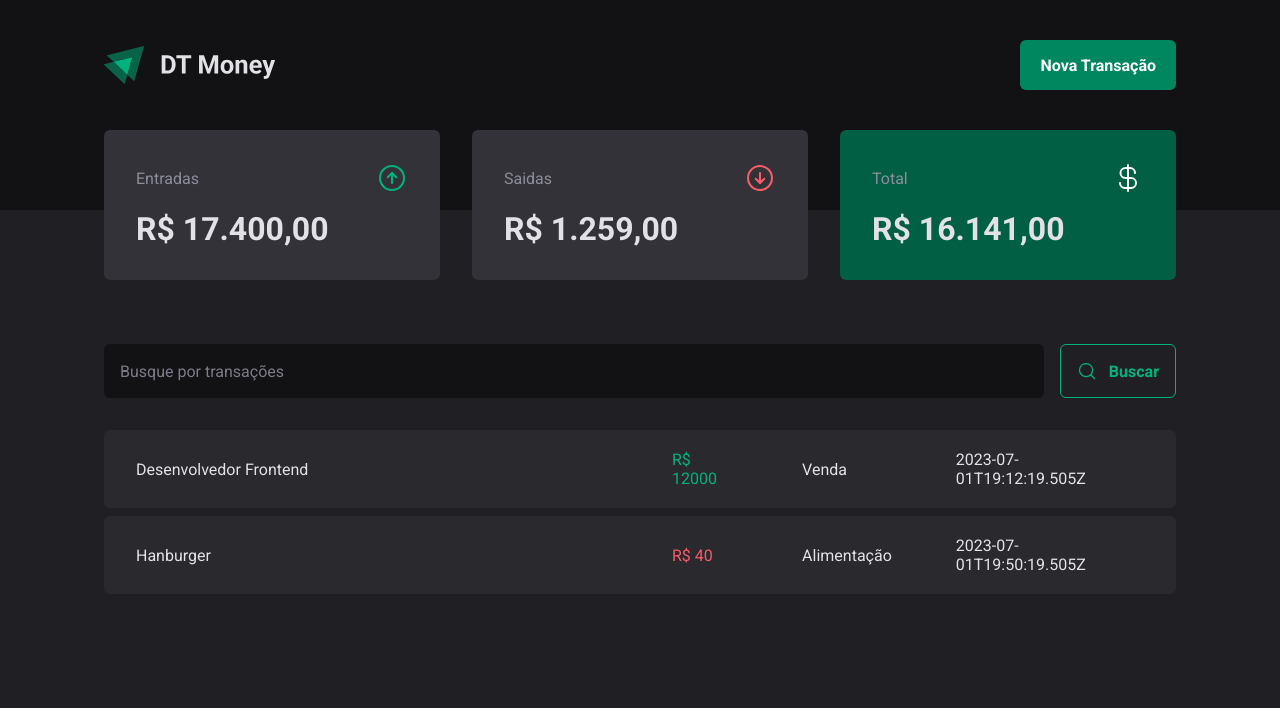
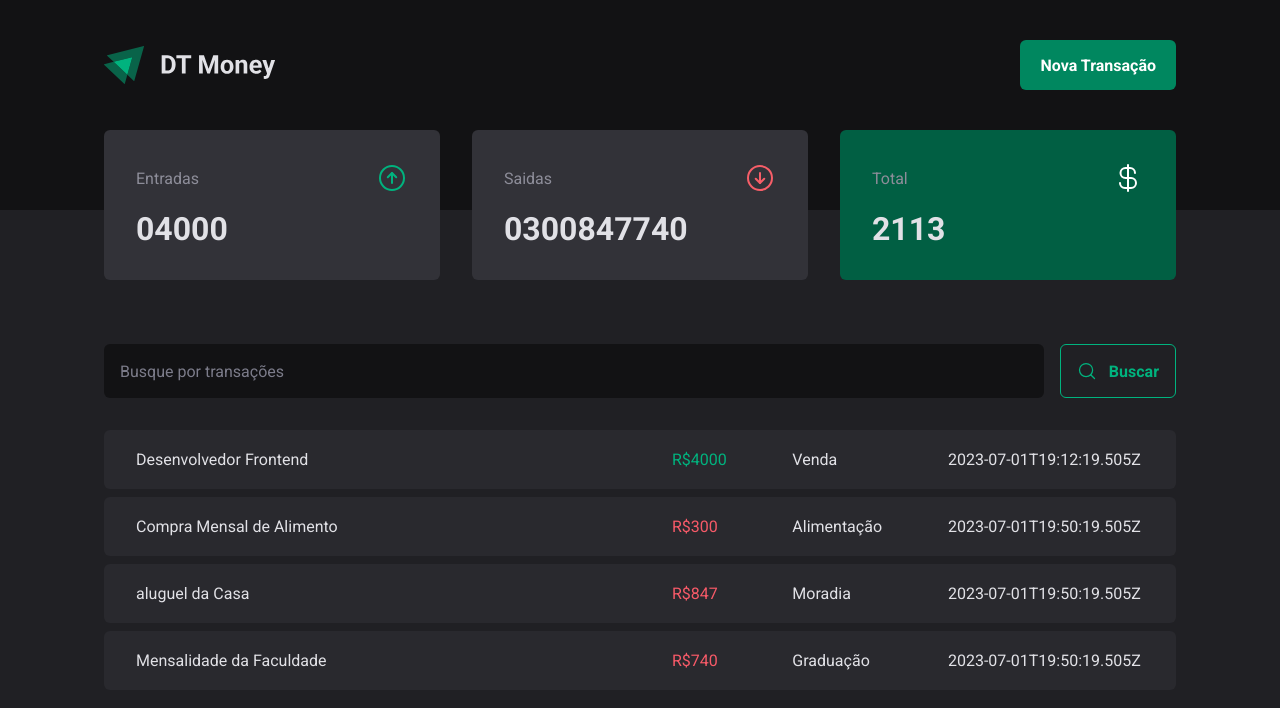
Before and after one commit to Mraimundo/DT-Money, a React (Vite) app: page / in a window 1280 px wide. Shown: the top 708 px of the page. Built offline with nearby package versions, Linux system fonts and the light colour scheme; data requests are answered from the project's data file.

Commit message:
chore: Calculando resumo de transações.

```diff
--- a/server.json
+++ b/server.json
@@ -5,15 +5,31 @@
       "description": "Desenvolvedor Frontend",
       "type": "income",
       "category": "Venda",
-      "price": "12000",
+      "price": "4000",
       "createdAt": "2023-07-01T19:12:19.505Z"
     },
     {
       "id": 2,
-      "description": "Hanburger",
-      "type": "oucome",
+      "description": "Compra Mensal de Alimento",
+      "type": "outcome",
       "category": "Alimentação",
-      "price": "40",
+      "price": "300",
+      "createdAt": "2023-07-01T19:50:19.505Z"
+    },
+    {
+      "id": 3,
+      "description": "aluguel da Casa",
+      "type": "outcome",
+      "category": "Moradia",
+      "price": "847",
+      "createdAt": "2023-07-01T19:50:19.505Z"
+    },
+    {
+      "id": 4,
+      "description": "Mensalidade da Faculdade",
+      "type": "outcome",
+      "category": "Graduação",
+      "price": "740",
       "createdAt": "2023-07-01T19:50:19.505Z"
     }
   ]
--- a/src/components/Summery/index.tsx
+++ b/src/components/Summery/index.tsx
@@ -6,6 +6,24 @@
 export function Summary() {
   const { transactions } = useContext(TransactionsContext);
 
+  const summary = transactions.reduce(
+    (acc, transaction) => {
+      if (transaction.type === "income") {
+        acc.income += transaction.price;
+        acc.total += transaction.price;
+      } else {
+        acc.outcome += transaction.price;
+        acc.total -= transaction.price;
+      }
+      return acc;
+    },
+    {
+      income: 0,
+      outcome: 0,
+      total: 0,
+    }
+  );
+
   return (
     <SummaryContainer>
       <SummaryCard>
@@ -13,21 +31,21 @@
           <span>Entradas</span>
           <ArrowCircleUp size={32} color="#00b37e" />
         </header>
-        <strong>R$ 17.400,00</strong>
+        <strong>{summary.income}</strong>
       </SummaryCard>
       <SummaryCard>
         <header>
           <span>Saidas</span>
           <ArrowCircleDown size={32} color="#f75e68" />
         </header>
-        <strong>R$ 1.259,00</strong>
+        <strong>{summary.outcome}</strong>
       </SummaryCard>
       <SummaryCard variant="green">
         <header>
           <span>Total</span>
           <CurrencyDollar size={32} color="#fff" />
         </header>
-        <strong>R$ 16.141,00</strong>
+        <strong>{summary.total}</strong>
       </SummaryCard>
     </SummaryContainer>
   );
--- a/src/pages/Transactions/index.tsx
+++ b/src/pages/Transactions/index.tsx
@@ -28,7 +28,7 @@
                   <td width="50%">{transaction.description}</td>
                   <td>
                     <PriceHighlight variant={transaction.type}>
-                      R$ {transaction.price}
+                      R${transaction.price}
                     </PriceHighlight>
                   </td>
                   <td>{transaction.category}</td>
```
